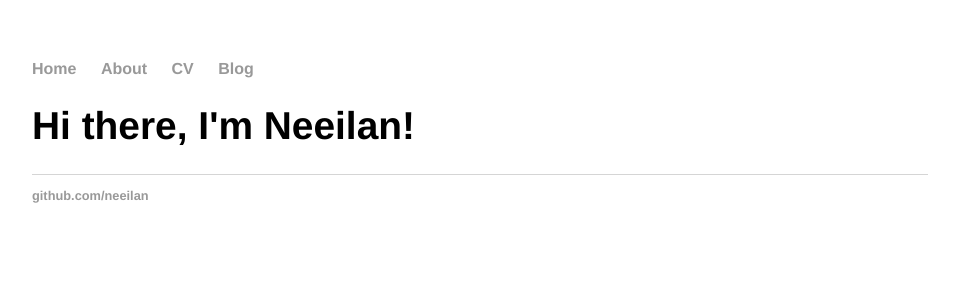
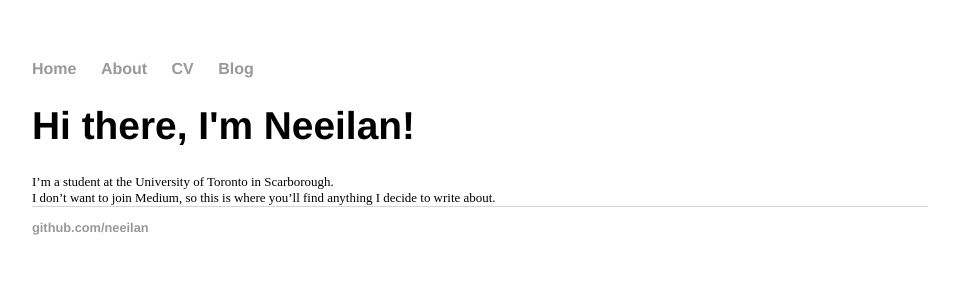
Before and after one commit to neeilan/neeilan.github.io, a Jekyll site: the page built from index.html, in a window 1280 px wide. Shown: the top 300 px of the page, without its empty margins (160-1119 px from the left). Built offline with Jekyll 4.4.1, drawn with Linux system fonts in a browser that asks for light colours.

Commit message:
Update index.html

```diff
--- a/index.html
+++ b/index.html
@@ -4,4 +4,6 @@ title: Neeilan
 ---
 <div class="blurb">
 	<h1>Hi there, I'm Neeilan!</h1>
+	I’m a student at the University of Toronto in Scarborough. <br/>
+    	I don’t want to join Medium, so this is where you’ll find anything I decide to write about.
 </div><!-- /.blurb -->
```
